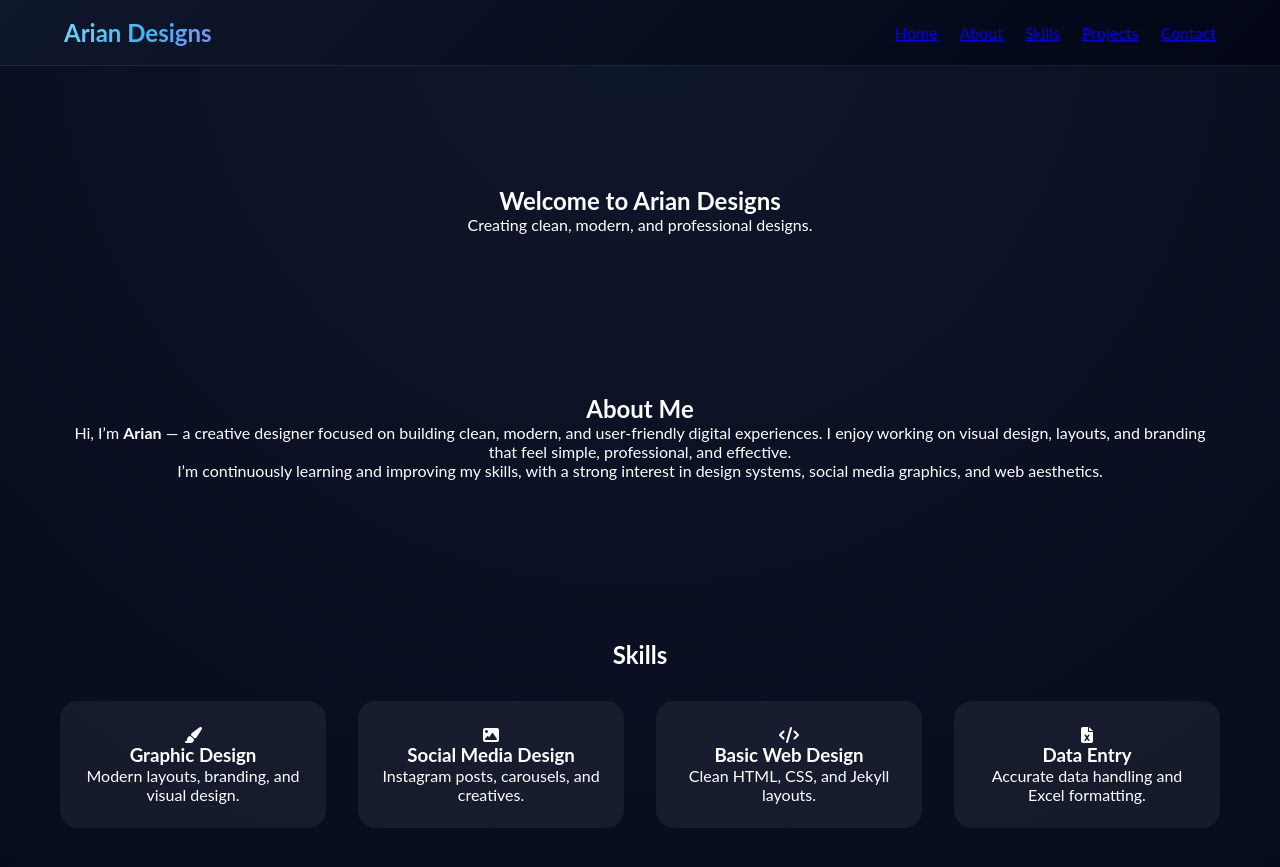
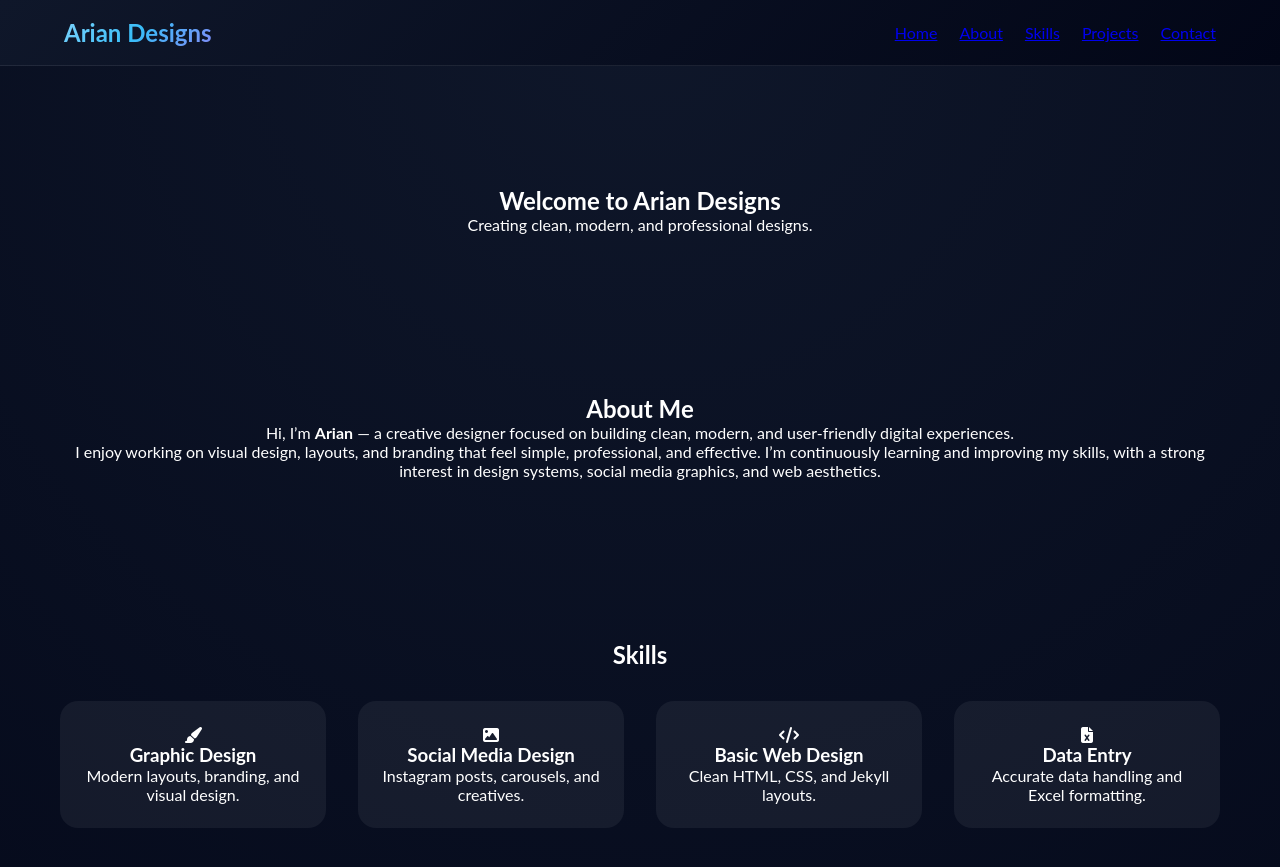
Before and after one commit to ariantechzone-stack/ariantechzone-stack.github.io, a Jekyll site: the page built from index.md, in a window 1280 px wide and 900 px high. Shown: the top 867 px of the window. Built offline with Jekyll 4.4.1, drawn with Linux system fonts in a browser that asks for light colours; part of the change alters nothing that is shown.

Commit message:
Update index.md

```diff
--- a/index.md
+++ b/index.md
@@ -4,51 +4,62 @@ title: "Home"
 description: "Portfolio of Arian – modern design, social media creatives, and clean web layouts."
 ---
 
-<!-- HERO SECTION -->
+<!-- ===============================
+     HERO SECTION
+================================ -->
 <section class="hero">
-  <h1>Welcome to Arian Designs</h1>
-  <p>Creating clean, modern, and professional designs.</p>
+  <div class="hero-inner">
+    <h1>Welcome to Arian Designs</h1>
+    <p>Creating clean, modern, and professional designs.</p>
+  </div>
 </section>
 
-<!-- ABOUT SECTION -->
+<!-- ===============================
+     ABOUT SECTION
+================================ -->
 <section id="about" class="about">
   <div class="container">
     <h2>About Me</h2>
     <p>
       Hi, I’m <strong>Arian</strong> — a creative designer focused on building clean,
       modern, and user-friendly digital experiences.
-      I enjoy working on visual design, layouts, and branding that feel simple,
-      professional, and effective.
     </p>
     <p>
-      I’m continuously learning and improving my skills, with a strong interest
-      in design systems, social media graphics, and web aesthetics.
+      I enjoy working on visual design, layouts, and branding that feel simple,
+      professional, and effective. I’m continuously learning and improving my skills,
+      with a strong interest in design systems, social media graphics, and web aesthetics.
     </p>
   </div>
 </section>
 
-<!-- SKILLS SECTION -->
+<!-- ===============================
+     SKILLS SECTION
+================================ -->
 <section id="skills" class="skills">
   <div class="container">
     <h2>Skills</h2>
+
     <div class="skills-grid">
       <div class="skill-card">
-        <i class="fas fa-paint-brush"></i>
+        <i class="fas fa-paint-brush" aria-hidden="true"></i>
         <h3>Graphic Design</h3>
         <p>Modern layouts, branding, and visual design.</p>
       </div>
+
       <div class="skill-card">
-        <i class="fas fa-image"></i>
+        <i class="fas fa-image" aria-hidden="true"></i>
         <h3>Social Media Design</h3>
         <p>Instagram posts, carousels, and creatives.</p>
       </div>
+
       <div class="skill-card">
-        <i class="fas fa-code"></i>
+        <i class="fas fa-code" aria-hidden="true"></i>
         <h3>Basic Web Design</h3>
         <p>Clean HTML, CSS, and Jekyll layouts.</p>
       </div>
+
       <div class="skill-card">
-        <i class="fas fa-file-excel"></i>
+        <i class="fas fa-file-excel" aria-hidden="true"></i>
         <h3>Data Entry</h3>
         <p>Accurate data handling and Excel formatting.</p>
       </div>
@@ -56,22 +67,33 @@ description: "Portfolio of Arian – modern design, social media creatives, and
   </div>
 </section>
 
-<!-- PROJECTS SECTION -->
+<!-- ===============================
+     PROJECTS SECTION
+================================ -->
 <section id="projects" class="projects">
   <div class="container">
     <h2>My Projects</h2>
+
     <div class="project-cards">
       {% for project in site.data.projects %}
-       <div class="project-card">
-  {% if project.image %}
-    <div class="image-wrapper">
-      <img src="{{ project.image | relative_url }}" alt="{{ project.name }}">
-    </div>
+        <div class="project-card">
+          {% if project.image %}
+            <img
+              src="{{ project.image | relative_url }}"
+              alt="{{ project.name }} project preview">
           {% endif %}
+
           <h3>{{ project.name }}</h3>
           <p>{{ project.description }}</p>
+
           {% if project.link %}
-            <a href="{{ project.link }}" target="_blank" rel="noopener noreferrer">View Project</a>
+            <a
+              href="{{ project.link }}"
+              target="_blank"
+              rel="noopener noreferrer"
+              aria-label="View {{ project.name }} project">
+              View Project
+            </a>
           {% endif %}
         </div>
       {% endfor %}
```
